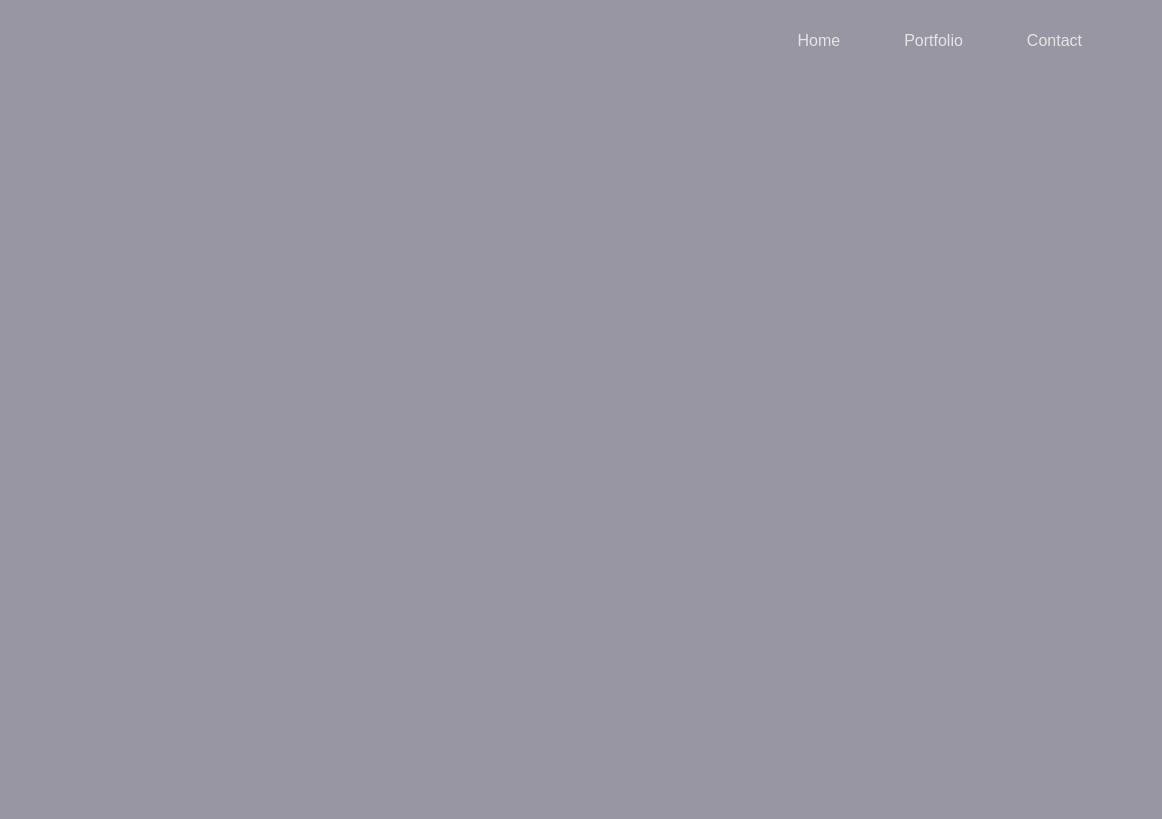
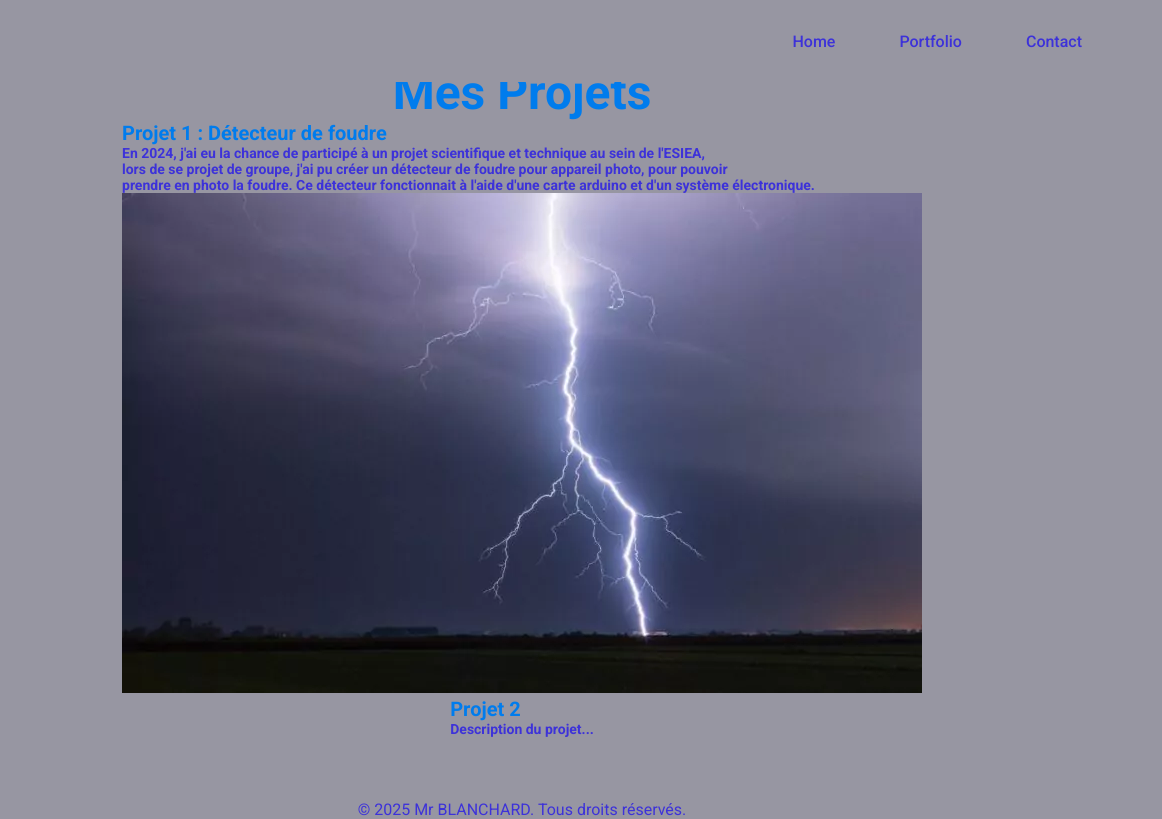
Before and after one commit to Lebouter/Portfolio_tp, a plain HTML site: page Portfolio.html in a window 1280 px wide. Shown: the full height of the page, 118-1280 px from the left. Drawn offline with Linux system fonts and the light colour scheme.

Commit message:
portfolio et contact et un peu plus

```diff
--- a/Portfolio.html
+++ b/Portfolio.html
@@ -23,7 +23,21 @@
         </nav>
     </header>
     <main>
-
+        <section id="portfolio">
+            <h2>Mes Projets</h2>
+            <div class="portfolio">
+                <h3>Projet 1 : Détecteur de foudre</h3>
+                <h1>En 2024, j'ai eu la chance de participé à un projet scientifique et technique au sein de l'ESIEA,<br>
+                    lors de se projet de groupe, j'ai pu créer un détecteur de foudre pour appareil photo, pour pouvoir <br>
+                    prendre en photo la  foudre. Ce détecteur fonctionnait à l'aide d'une carte arduino et d'un système électronique.
+                </h1>
+                <img class = "foudre" src="img/foudre.webp" alt="foudre">
+            </div>
+            <div class="portfolio">
+                <h3>Projet 2</h3>
+                <h1>Description du projet...</h1>
+            </div>
+        </section>
     </main>
     <footer>
         <p>&copy; 2025 Mr BLANCHARD. Tous droits réservés.</p>
--- a/css/style.css
+++ b/css/style.css
@@ -2,20 +2,19 @@
     box-sizing: border-box;
     padding: 0;
     margin: 0;
-    font-family: Poppins, sans-serif;
+    font-family: "Roboto", sans-serif;
     text-decoration: none;
 }
 
 body {
     overflow-x: hidden;
     background: #222;
-    color: #e5e5e5;
+    color: #3d32d9;
 }
 
 body {
 
     background: #222;
-    color: #e5e5e5;
     background-color: #9796a2;
 }
 
@@ -69,7 +68,7 @@ nav ul {
 }
 
 nav ul li a {
-    color: #e5e5e5;
+    color: #3d32d9;
     font-weight: 500;
     padding: 0.5rem 1rem;
     border-radius: 20px;
@@ -141,11 +140,17 @@ nav ul li{
 
 h1 {
     font-size: 14px;
+    color: #3d32d9;
 }
 
 h2 {
     color: #007ced;
     font-size: 3rem;
+}
+
+h3{
+    color: #007ced;
+    font-size: 20px;
 }
 
 .btn-group {
@@ -206,3 +211,19 @@ footer{
         font-size: 4vw;
     }
 }
+
+#contact {
+    display: flex;
+    flex-direction: column;
+    align-items: center;
+    justify-content: center;
+    height: 100vh;
+}
+
+#portfolio {
+    display: flex;
+    flex-direction: column;
+    align-items: center;
+    justify-content: center;
+    height: 100vh;
+}
```
Also changed, not shown: Contact.html (+10 -2 lines), index.html (+1 -3 lines), img/foudre.webp (added), 1 other file.
